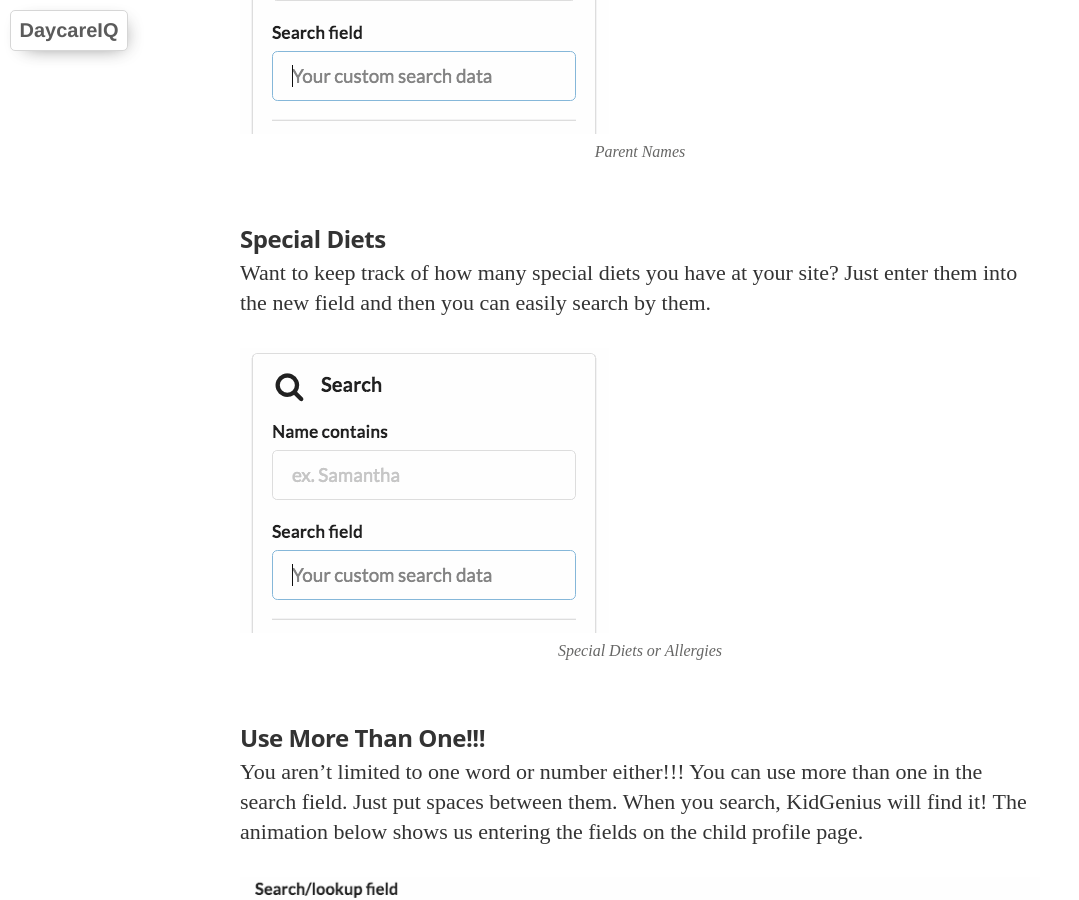
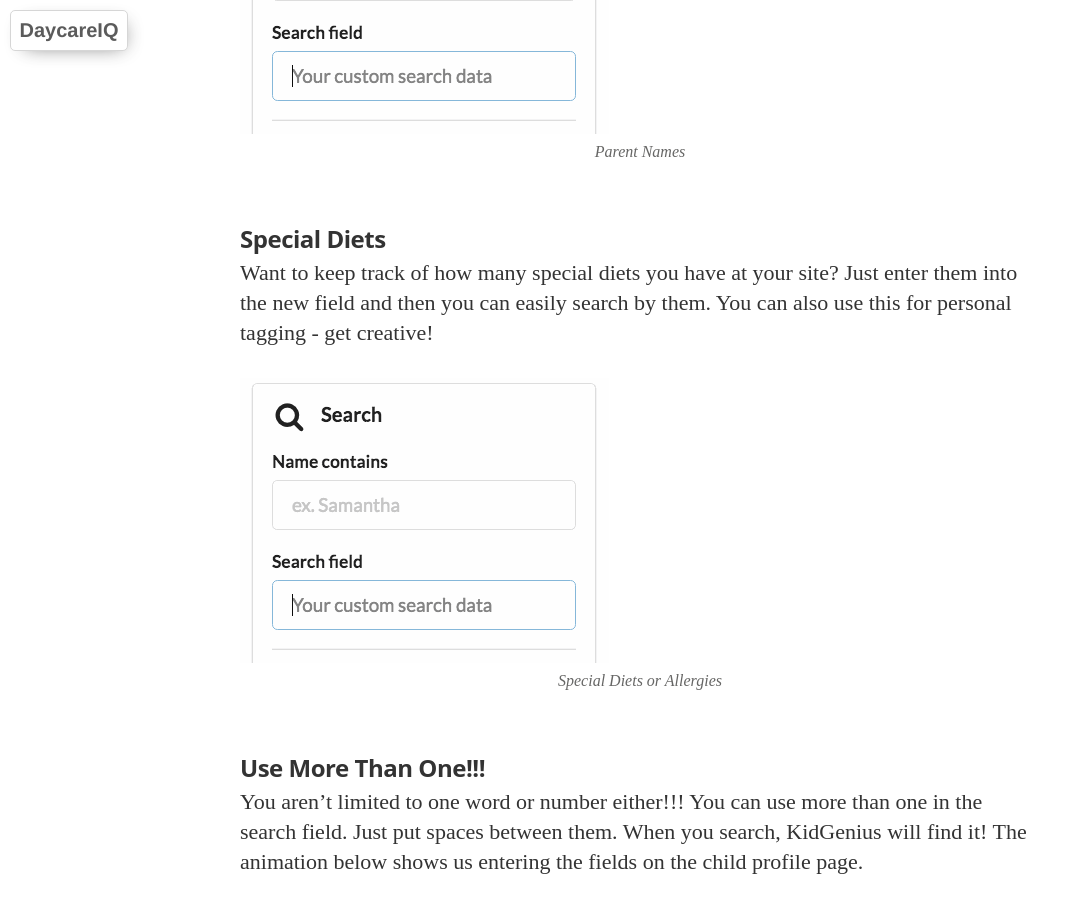
Before and after one commit to DaycareIQ/blog.daycareiq.com, a Jekyll site: the page built from _posts/2018-02-23-Introducing-Search-Fields.md, in a window 1280 px wide and 900 px high, scrolled down 2742 px. Shown: the whole window, without its empty margins (0-1079 px from the left). Built offline with Jekyll 4.4.1, drawn with Linux system fonts in a browser that asks for light colours; nearby versions of some CDN libraries; some web fonts are replaced.

Commit message:
Update 2018-02-23-Introducing-Search-Fields.md

```diff
--- a/_posts/2018-02-23-Introducing-Search-Fields.md
+++ b/_posts/2018-02-23-Introducing-Search-Fields.md
@@ -41,7 +41,7 @@ Can't remember the child's name, but you can remember their parents name?  Just
 
 ### Special Diets
 
-Want to keep track of how many special diets you have at your site?  Just enter them into the new field and then you can easily search by them.
+Want to keep track of how many special diets you have at your site?  Just enter them into the new field and then you can easily search by them.  You can also use this for personal tagging - get creative!
 
 ![Special Diets or Allergies](https://blog.daycareiq.com/site_assets/images/special_diet.gif)
 
```
